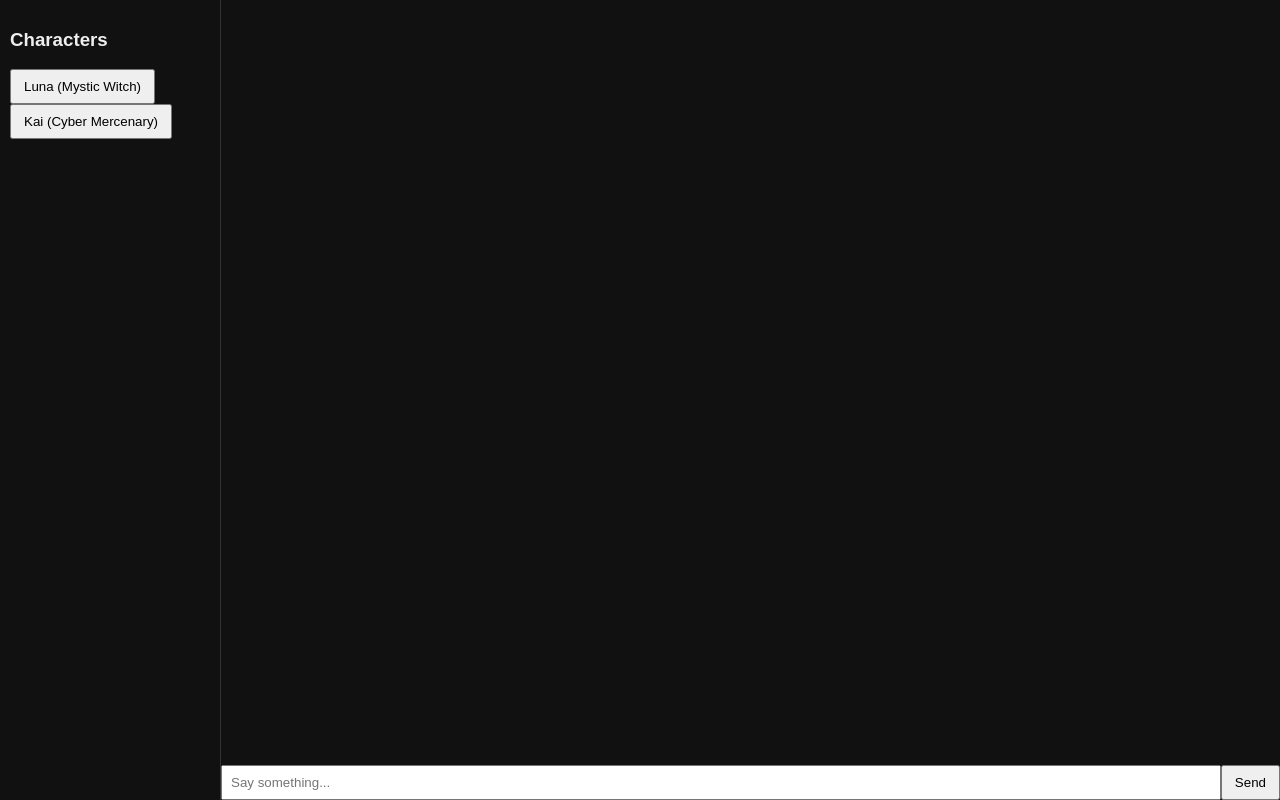
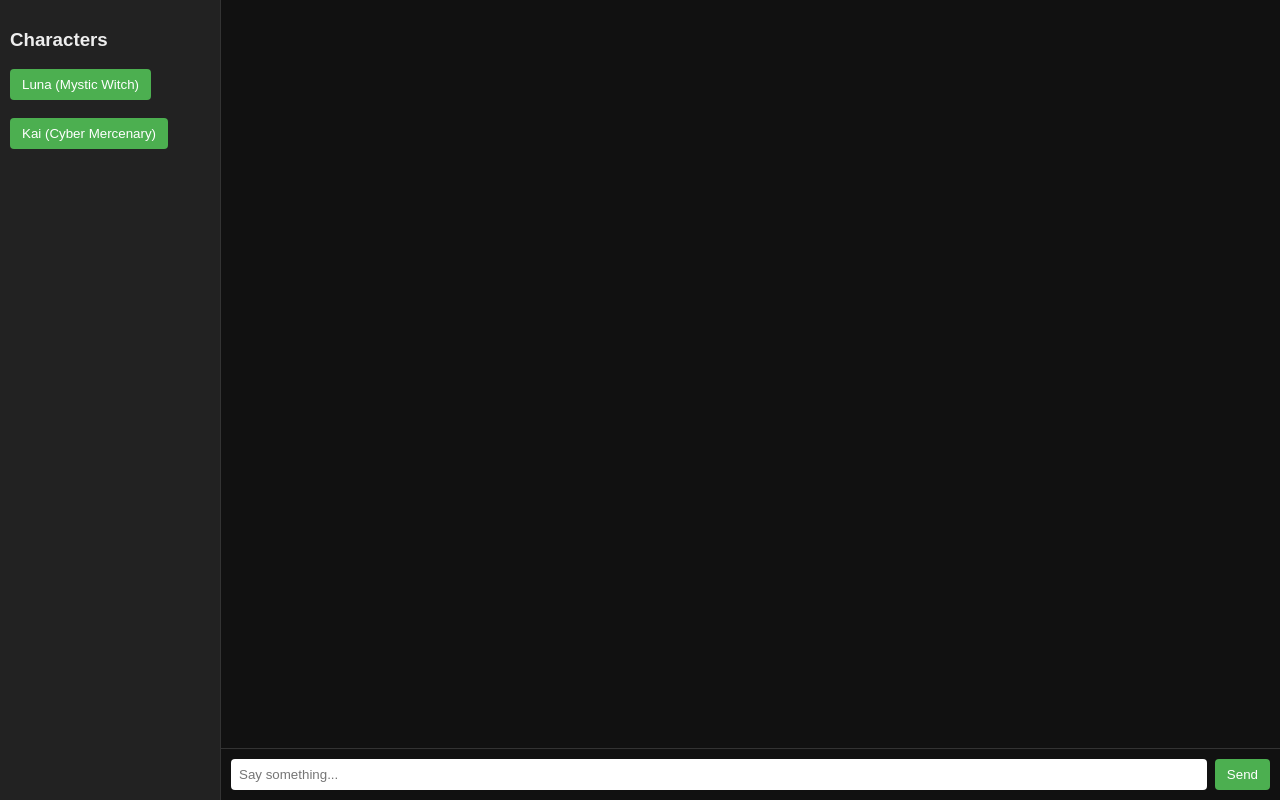
Before and after one commit to wokep/Ai, a website: page index.html in a window 1280 px wide. Drawn offline with Linux system fonts and the light colour scheme.

Commit message:
Update index.html

```diff
--- a/index.html
+++ b/index.html
@@ -1,22 +1,62 @@
 <!DOCTYPE html>
-<html>
+<html lang="en">
 <head>
   <meta charset="UTF-8">
   <title>AI Roleplay</title>
   <style>
-    body { font-family: Arial; background: #111; color: #eee; display: flex; height: 100vh; margin: 0; }
-    #characters { width: 200px; padding: 10px; border-right: 1px solid #333; }
-    #chat { flex: 1; display: flex; flex-direction: column; }
-    #messages { flex: 1; overflow-y: auto; padding: 10px; }
-    #input { display: flex; }
-    input { flex: 1; padding: 8px; }
-    button { padding: 8px 12px; }
+    body {
+      font-family: Arial, sans-serif;
+      background: #111;
+      color: #eee;
+      display: flex;
+      height: 100vh;
+      margin: 0;
+    }
+    #characters {
+      width: 200px;
+      padding: 10px;
+      border-right: 1px solid #333;
+      background: #222;
+    }
+    #chat {
+      flex: 1;
+      display: flex;
+      flex-direction: column;
+    }
+    #messages {
+      flex: 1;
+      overflow-y: auto;
+      padding: 10px;
+    }
+    #input {
+      display: flex;
+      padding: 10px;
+      border-top: 1px solid #333;
+    }
+    input {
+      flex: 1;
+      padding: 8px;
+      border-radius: 4px;
+      border: none;
+      margin-right: 8px;
+    }
+    button {
+      padding: 8px 12px;
+      border: none;
+      border-radius: 4px;
+      background: #4caf50;
+      color: #fff;
+      cursor: pointer;
+    }
+    button:hover {
+      background: #45a049;
+    }
   </style>
 </head>
 <body>
   <div id="characters">
     <h3>Characters</h3>
-    <button onclick="selectCharacter('Luna')">Luna (Mystic Witch)</button><br>
+    <button onclick="selectCharacter('Luna')">Luna (Mystic Witch)</button><br><br>
     <button onclick="selectCharacter('Kai')">Kai (Cyber Mercenary)</button>
   </div>
 
@@ -29,8 +69,8 @@
   </div>
 
   <script>
+    const messagesDiv = document.getElementById("messages");
     let selectedCharacter = null;
-    const messagesDiv = document.getElementById("messages");
 
     const characters = {
       Luna: { name: "Luna", personality: "A kind but mysterious witch of the forest." },
@@ -44,21 +84,31 @@
 
     async function sendMessage() {
       const input = document.getElementById("userInput");
-      const message = input.value;
+      const message = input.value.trim();
       if (!selectedCharacter) return alert("Pick a character first!");
+      if (!message) return;
+
+      // Show user's message
       messagesDiv.innerHTML += `<div><b>You:</b> ${message}</div>`;
       input.value = "";
+      messagesDiv.scrollTop = messagesDiv.scrollHeight;
 
       try {
-        const res = await fetch("https://ai-j5w7.onrender.com/chat", {
+        const res = await fetch("https://ai-j5w7.onrender.com/chat", { // <-- your Render backend
           method: "POST",
           headers: { "Content-Type": "application/json" },
           body: JSON.stringify({ character: selectedCharacter, message }),
         });
+
+        if (!res.ok) throw new Error("Backend returned an error");
+
         const data = await res.json();
-        messagesDiv.innerHTML += `<div><b>${selectedCharacter.name}:</b> ${data.reply}</div>`;
+        const reply = data.reply || "No response from AI.";
+
+        messagesDiv.innerHTML += `<div><b>${selectedCharacter.name}:</b> ${reply}</div>`;
         messagesDiv.scrollTop = messagesDiv.scrollHeight;
       } catch (err) {
+        console.error(err);
         messagesDiv.innerHTML += `<div><b>Error:</b> Cannot reach backend.</div>`;
       }
     }
```
